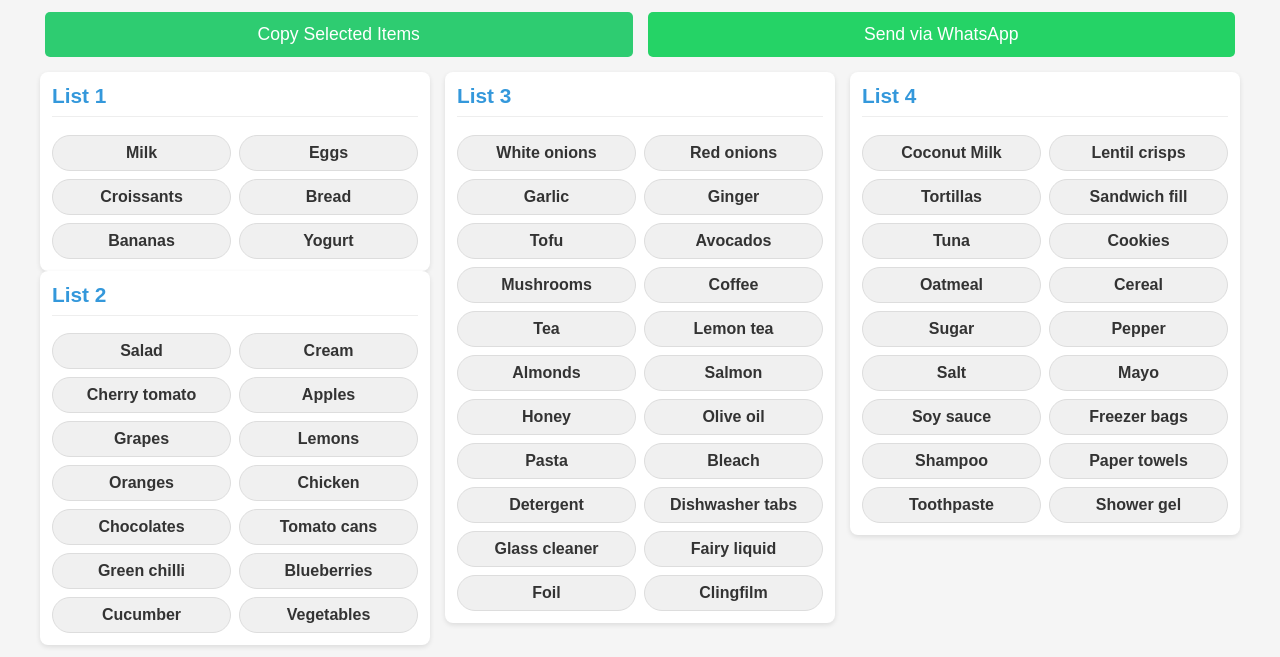
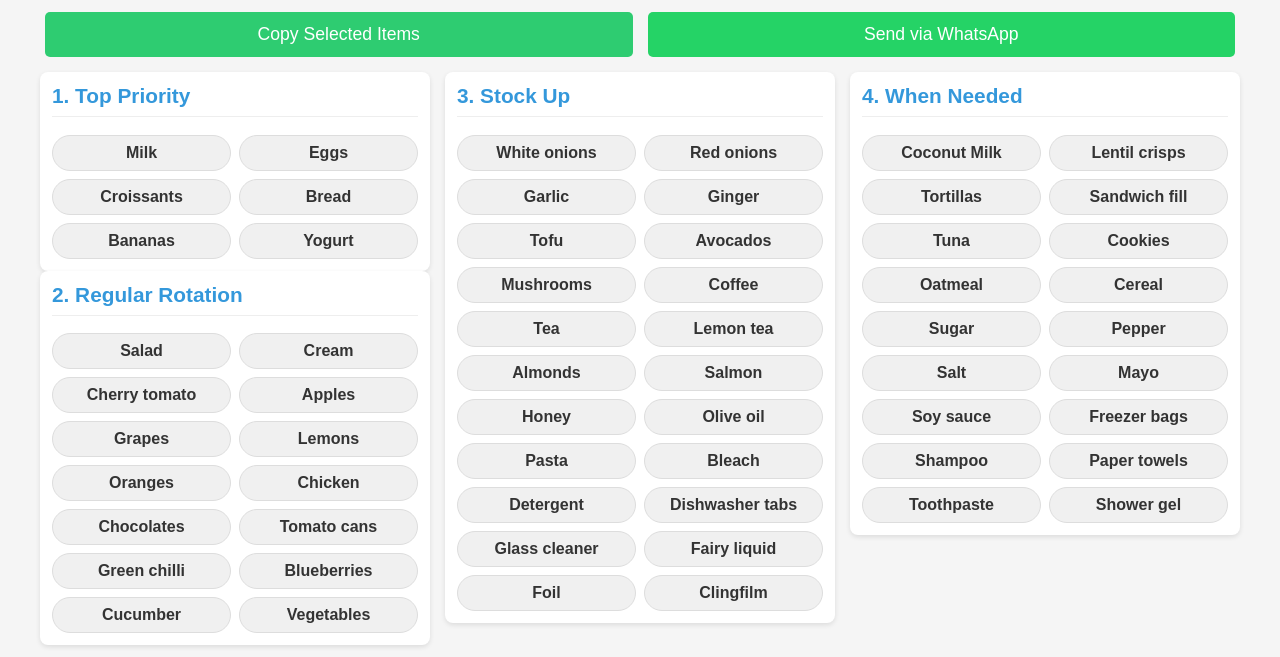
Before and after one commit to Guru656/6able-5hopping-6en, a plain HTML site: page index.html in a window 1280 px wide. Shown: the part 70-727 px from the top of the page. Drawn offline with Linux system fonts and the light colour scheme.

Commit message:
Update index.html

```diff
--- a/index.html
+++ b/index.html
@@ -205,7 +205,7 @@
         <!-- Left Column -->
         <div>
             <div class="category">
-                <h2>List 1</h2>
+                <h2>1. Top Priority</h2>
                 <div class="item-buttons">
                     <button class="item-btn" data-name="Milk">Milk</button>
                     <button class="item-btn" data-name="Eggs">Eggs</button>
@@ -217,7 +217,7 @@
             </div>
 
             <div class="category">
-                <h2>List 2</h2>
+                <h2>2. Regular Rotation</h2>
                 <div class="item-buttons">
                     <button class="item-btn" data-name="Salad">Salad</button>
                     <button class="item-btn" data-name="Cream">Cream</button>
@@ -240,7 +240,7 @@
         <!-- Middle Column -->
         <div>
             <div class="category">
-                <h2>List 3</h2>
+                <h2>3. Stock Up</h2>
                 <div class="item-buttons">
                     <button class="item-btn" data-name="White onions">White onions</button>
                     <button class="item-btn" data-name="Red onions">Red onions</button>
@@ -271,7 +271,7 @@
         <!-- Right Column -->
         <div>
             <div class="category">
-                <h2>List 4</h2>
+                <h2>4. When Needed</h2>
                 <div class="item-buttons">
                     <button class="item-btn" data-name="Coconut Milk">Coconut Milk</button>
                     <button class="item-btn" data-name="Lentil crisps">Lentil crisps</button>
@@ -298,7 +298,7 @@
         <!-- Bottom Left (Desi store) -->
         <div>
             <div class="category">
-                <h2>Desi store</h2>
+                <h2>5. Desi store Gordon / Exotic</h2>
                 <div class="item-buttons">
                     <button class="item-btn" data-name="Paneer">Paneer</button>
                     <button class="item-btn" data-name="Rice">Rice</button>
@@ -325,7 +325,7 @@
         <!-- Bottom Middle (Party time) -->
         <div>
             <div class="category">
-                <h2>Party time</h2>
+                <h2>6. Party time list</h2>
                 <div class="item-buttons">
                     <button class="item-btn" data-name="Ice">Ice</button>
                     <button class="item-btn" data-name="Beer">Beer</button>
```
